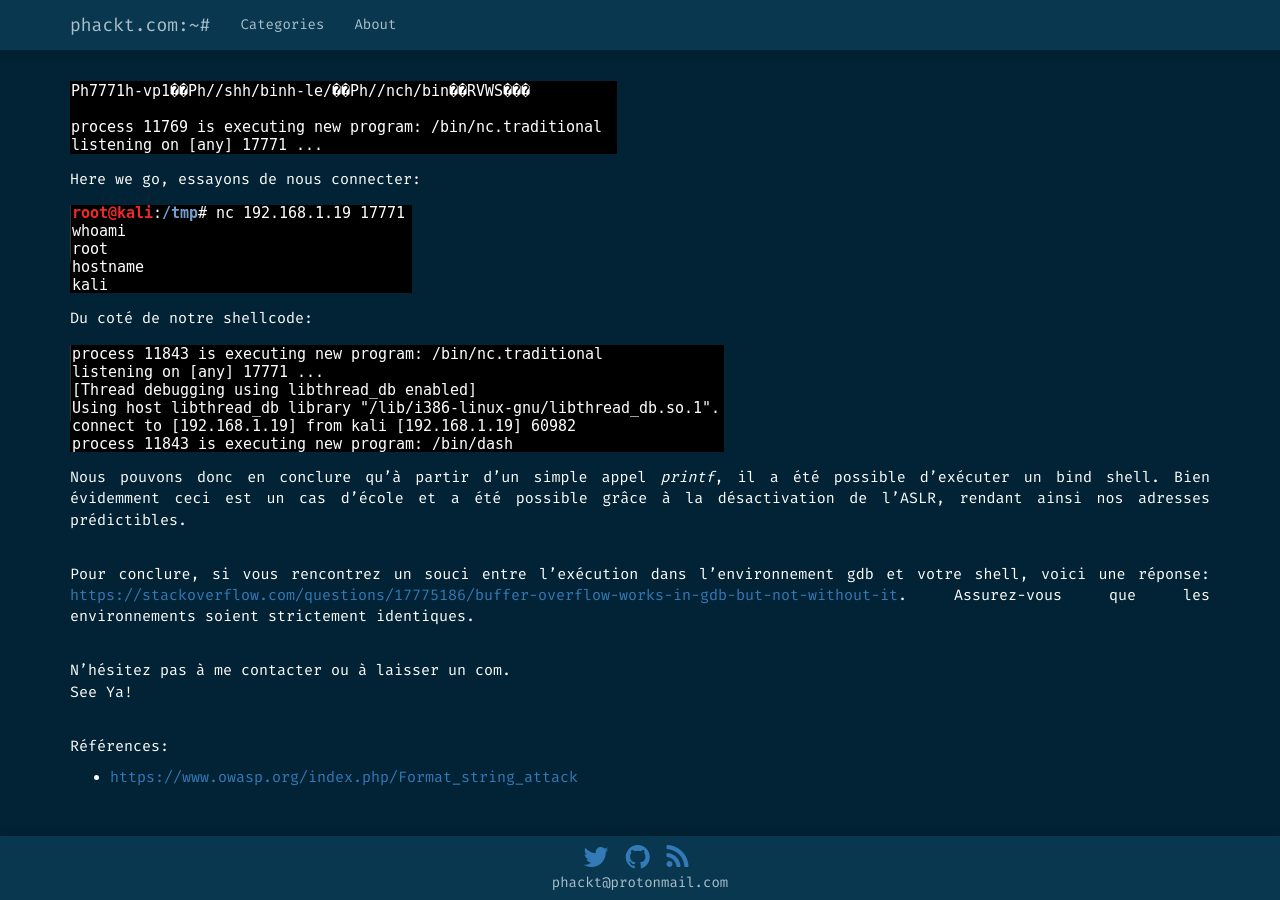
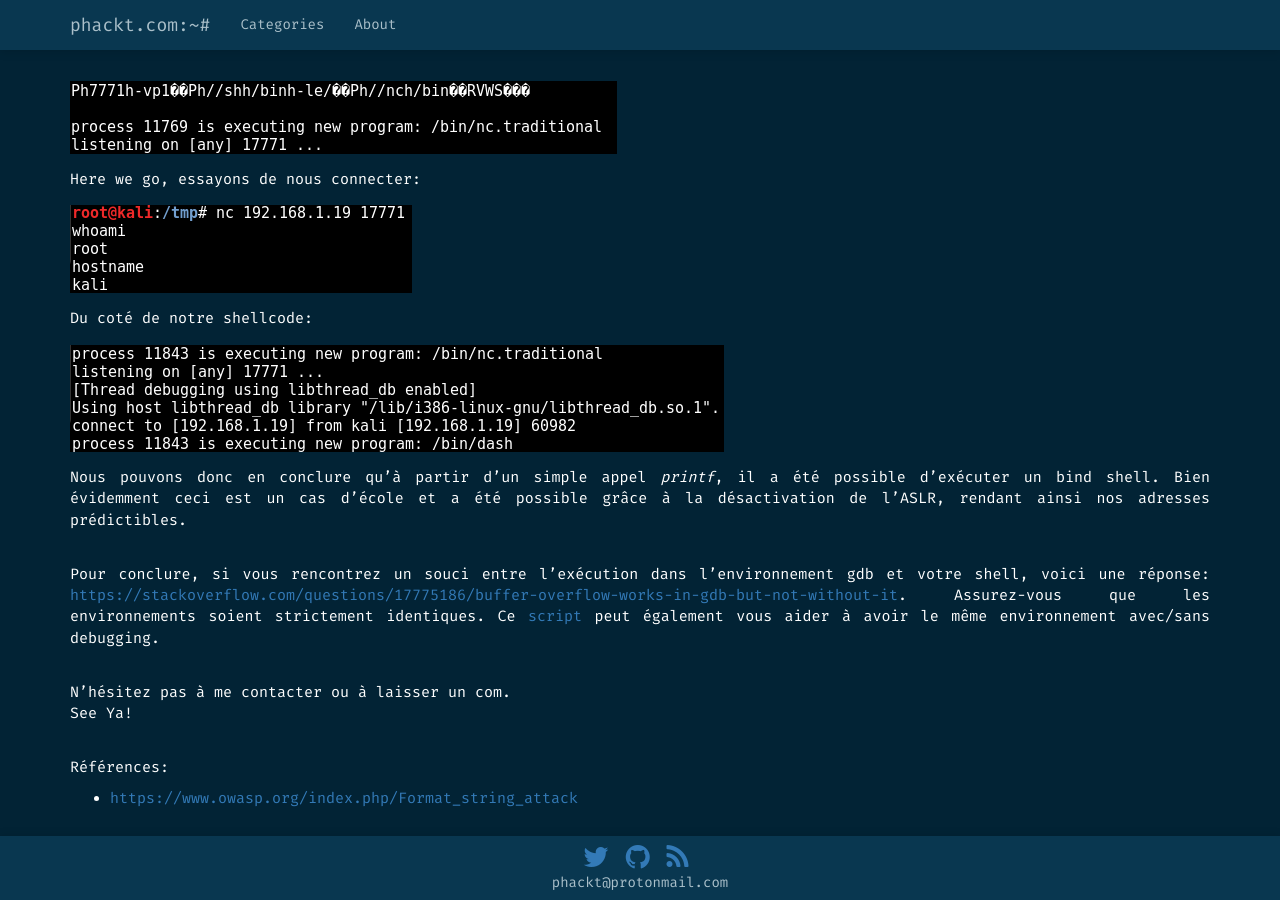
Before and after one commit to phackt/phackt.github.io, a Jekyll site: the page built from _posts/2017-02-28-format-string.markdown, in a window 1280 px wide and 900 px high, scrolled down 10251 px. Built offline with Jekyll 4.4.1, drawn with Linux system fonts in a browser that asks for light colours; nearby versions of some CDN libraries; some web fonts are replaced; comment, search, counter and statistics services are not loaded.

Commit message:
Update 2017-02-28-format-string.markdown

```diff
--- a/_posts/2017-02-28-format-string.markdown
+++ b/_posts/2017-02-28-format-string.markdown
@@ -212,7 +212,7 @@ Du coté de notre shellcode:
 ![fmt16]({{ site.url }}/public/images/fmt/fmt16.png)
 Nous pouvons donc en conclure qu'à partir d'un simple appel *printf*, il a été possible d'exécuter un bind shell. Bien évidemment ceci est un cas d'école et a été possible grâce à la désactivation de l'ASLR, rendant ainsi nos adresses prédictibles.
 
-Pour conclure, si vous rencontrez un souci entre l'exécution dans l'environnement gdb et votre shell, voici une réponse: [https://stackoverflow.com/questions/17775186/buffer-overflow-works-in-gdb-but-not-without-it](https://stackoverflow.com/questions/17775186/buffer-overflow-works-in-gdb-but-not-without-it). Assurez-vous que les environnements soient strictement identiques.
+Pour conclure, si vous rencontrez un souci entre l'exécution dans l'environnement gdb et votre shell, voici une réponse: [https://stackoverflow.com/questions/17775186/buffer-overflow-works-in-gdb-but-not-without-it](https://stackoverflow.com/questions/17775186/buffer-overflow-works-in-gdb-but-not-without-it). Assurez-vous que les environnements soient strictement identiques. Ce [script](https://github.com/hellman/fixenv) peut également vous aider à avoir le même environnement avec/sans debugging.
 
 N'hésitez pas à me contacter ou à laisser un com.
 See Ya!
```
